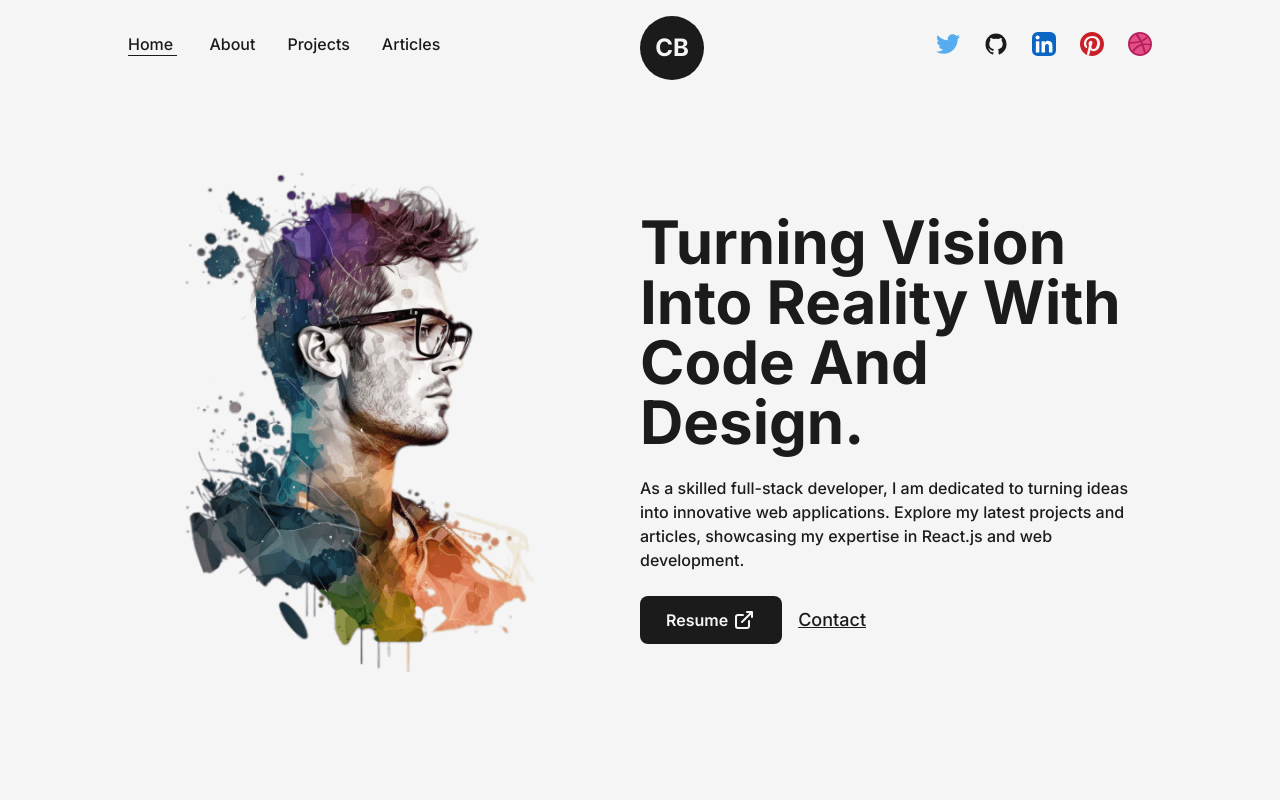
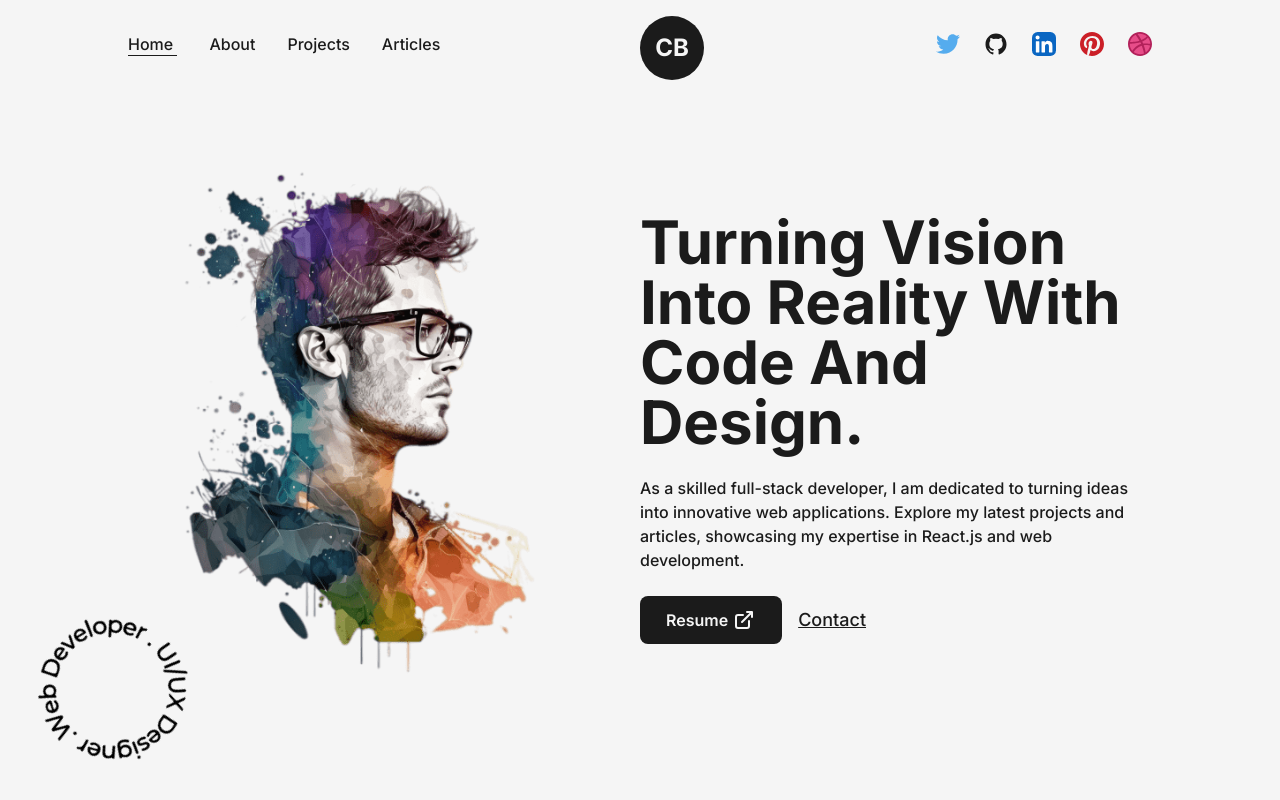
Before and after one commit to LoGiSTeRr/DanielPortfolio, a Next.js app: page / in a window 1280 px wide. Shown: the top 800 px of the page. Built offline with nearby package versions, Linux system fonts and the light colour scheme.

Commit message:
hire me text

```diff
--- a/app/page.js
+++ b/app/page.js
@@ -1,16 +1,18 @@
 import Navbar from "./layouts/Navbar";
 import Footer from "./layouts/Footer";
 
-import MainPage from "./sections/MainPage";
+import MainPage from "./sections/main/MainPage";
+import HireMe from "./sections/main/HireMe";
 
 export default function Home() {
   return (
     <main className="bg-light text-dark">
       <Navbar />
       <div className="flex items-center text-dark w-full min-h-screen">
-        <MainPage/>
+        <MainPage />
+        <HireMe/>
       </div>
-      <Footer/>
+      <Footer />
     </main>
   );
 }
--- /dev/null
+++ b/app/sections/main/HireMe.jsx
@@ -0,0 +1,13 @@
+import { CircularText } from "@/app/components/Icons";
+import React from "react";
+
+const HireMe = () => {
+    return (
+        <div className='fixed left-4 bottom-4 flex items-center justifyfcenter overflow-hidden'>
+          <div className='w-48 h-auto flex items-center justify-center relative'>
+            <CircularText className={'fill-black animate-spin-slow'}/>
+          </div>
+        </div>
+    )
+}
+export default HireMe
--- a/app/sections/MainPage.jsx
+++ b/app/sections/main/MainPage.jsx
@@ -1,15 +1,16 @@
 import React from "react";
-import Layout from "../layouts/Layout";
+import Layout from "../../layouts/Layout";
 import Link from "next/link";
 import Image from "next/image";
 
-import ProfilePicture from '../../public/images/profile/developer-pic-1.png'
-import AnimatedText from "../components/AnimatedText";
-import { LinkArrow } from "../components/Icons";
+import ProfilePicture from '../../../public/images/profile/developer-pic-1.png'
+import AnimatedText from "../../components/AnimatedText";
+import { LinkArrow } from "../../components/Icons";
 
 const MainPage = () => {
   return (
-    <Layout className="pt-0">
+    <>
+        <Layout className="pt-0">
           <div className="flex items-center justify-between w-full">
             <div className="w-1/2">
               <Image
@@ -49,6 +50,7 @@ const MainPage = () => {
             </div>
           </div>
         </Layout>
+    </>
   )
 }
 export default MainPage
--- a/tailwind.config.js
+++ b/tailwind.config.js
@@ -15,8 +15,11 @@ module.exports = {
       colors: {
         dark: "#1b1b1b",
         light: "#f5f5f5",
-        primary: "#B63E96", // 240,86,199
-        primaryDark: "#58E6D9", // 80,230,217
+        primary: "#B63E96",
+        primaryDark: "#58E6D9",
+      },
+      animation: {
+        "spin-slow": "spin 5s linear infinite",
       },
     },
   },
```
